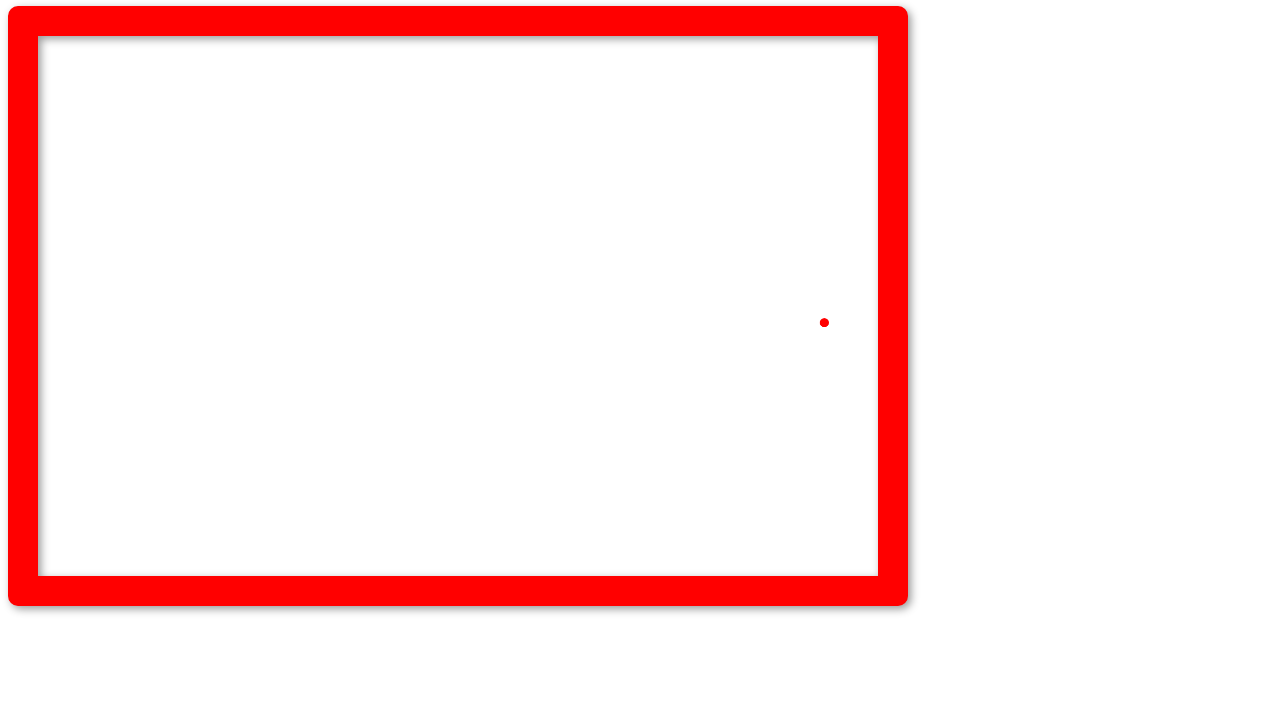
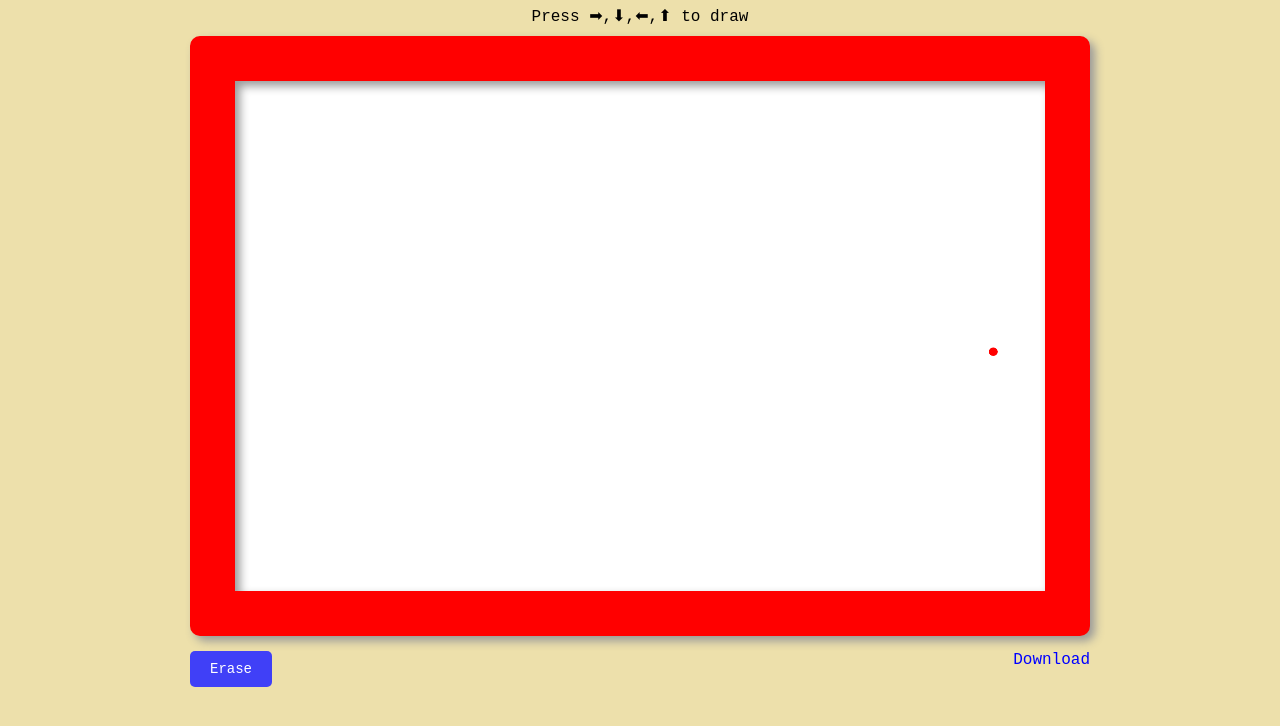
Before and after one commit to Varshit07/etch-a-sketch, a plain HTML site: page index.html in a window 1280 px wide. Shown: the part 74-800 px from the top of the page. Drawn offline with Linux system fonts and the light colour scheme.

Commit message:
added boundary checking, added downloa functionality

```diff
--- a/css/styles.css
+++ b/css/styles.css
@@ -6,11 +6,61 @@ html {
     box-sizing: border-box;
 }
 
+.title-of-the-page {
+    text-align: center;
+}
+
+body {
+    font-family: 'Courier New', Courier, monospace;
+    background: #ede0ab;
+}
+
 canvas {
-      border: 30px solid #ff0000;
+      border: 45px solid #ff0000;
       border-radius: 10px;
-      width: 900px;
+      display: block;
+      margin: auto;
+      width: 100%;
       height: 600px;
       background: #ffffff;
-      box-shadow: 3px 3px 8px #999999, 3px 3px 8px inset #999999;
+      box-shadow: 5px 5px 10px #999999, 5px 5px 10px inset #999999;
 }
+
+.canvas-container {
+    margin: 10px auto;
+    width: 900px;
+    /* text-align: center; */
+}
+
+.instructions {
+    text-align: center;
+}
+
+.interactions {
+    margin-top: 15px;
+}
+.button {
+    font-family: inherit;
+    font-size: 14px;
+    font-weight: 500;
+    padding: 10px 20px;
+    background: #4040f7;
+    color: #FFFFFF;
+    border: 0;
+    outline: none;
+    border-radius: 5px;
+    cursor: pointer;
+
+}
+
+
+.button:hover {
+    box-shadow: 0px 4px 8px #999999;
+}
+
+a {
+    text-decoration: none;
+    text-align: right;
+    color: blue;
+    float: right;
+}
--- a/index.html
+++ b/index.html
@@ -7,9 +7,24 @@
     <title>Etch-A-Sketch</title>
 </head>
 <body>
-    <div class="canvas-container">
-        <h1>Etch-A-Sketch</h1>
-        <canvas width="1800" height="1200" id="canvas-board"></canvas>
+    <h1 class="title-of-the-page">Etch-A-Sketch</h1>
+    <div class="instructions">Press ➡,⬇,⬅,⬆ to draw </div>
+        <div class="container">
+            <div class="canvas-container">
+                <canvas width="1800" height="1200" id="canvas-board">
+
+                </canvas>
+                <div class="interactions">
+                    <button class="reset button">
+                        Erase
+                    </button>
+                    <a href="#" class="download">
+                        Download
+                    </a>
+                </div>
+
+            </div>
+        </div>
     </div>
 
     <script type="text/javascript" src="script/script.js"></script>
--- a/script/script.js
+++ b/script/script.js
@@ -1,16 +1,17 @@
-console.log(`Hello, World!`);
 const canvas = document.querySelector('canvas');
-console.log(canvas);
+const MOVE_STEP = 20;
+// console.log(canvas);
 const ctx = canvas.getContext(`2d`);
-console.log(ctx);
+// console.log(ctx);
 const {width, height} = canvas;
 console.log(`${width} ${height}`);
 
 let x = Math.floor((Math.random() * width));
 let y = Math.floor((Math.random() * height));
-console.log(`x = ${x}, y = ${y}`);
+// console.log(`x = ${x}, y = ${y}`);
 
 let hue = 0;
+ctx.fillStyle = "#ffffff";
 ctx.strokeStyle = `hsl(${hue}, 100%, 50%)`;
 
 
@@ -24,35 +25,59 @@ ctx.lineTo(x,y);
 ctx.stroke();
 
 function handleKeyDown(event) {
-    console.log(event.key);
+    // console.log(event.key);
     if(event.key.includes(`Arrow`)) {
         event.preventDefault();
-        console.log(`Arrow key pressed ${event.key}`);
+        // console.log(`Arrow key pressed ${event.key}`);
         draw({key: event.key});
     }
 }
 
 function draw({key}) {
-    console.log(`In draw key = ${key}`);
+    // console.log(`In draw key = ${key}`);
 
-    ctx.strokeStyle = `hsl(${hue += 4}, 100%, 50%)`;
+    ctx.strokeStyle = `hsl(${hue += 5}, 100%, 50%)`;
+
     ctx.beginPath();
     ctx.moveTo(x, y);
     if(key === `ArrowUp`) {
-        y -= 10;
+        y -= (( x <= width && x >= 0 && y >= 0) ? MOVE_STEP : 0);
     }
     else if(key === `ArrowDown`) {
-        y += 10;
+        y += (( x <= width && x >= 0 && y <= height) ? MOVE_STEP : 0);
     }
     else if(key === `ArrowRight`) {
-        x += 10;
+        x += ((y >= 0 && y <= height && x <= width) ? MOVE_STEP: 0);
     }
     else if(key === `ArrowLeft`) {
-        x -= 10;
+        x -= ((y >= 0 && y <= height && x >= 0) ? MOVE_STEP: 0);
     }
 
+
+
+    ctx.lineTo(x,y);
+    ctx.stroke();
+
+    // console.log(`x = ${x}, y = ${y}`);
+}
+
+
+function clearCanvas() {
+    ctx.clearRect(0, 0, width, height);
+    ctx.beginPath();
+    x = Math.floor((Math.random() * width));
+    y = Math.floor((Math.random() * height));
+    ctx.strokeStyle = `hsl(0, 100%, 50%)`;
+    ctx.moveTo(x,y);
     ctx.lineTo(x,y);
     ctx.stroke();
 }
 
+function downloadImage() {
+    document.querySelector(`.download`).setAttribute('download', 'My_Etch_A_Sketch.png');
+    document.querySelector(`.download`).setAttribute('href', canvas.toDataURL("image/png").replace("image/png", "image/octet-stream"));
+    link.click();
+}
 window.addEventListener(`keydown`, handleKeyDown);
+document.querySelector(`.reset`).addEventListener(`click`, clearCanvas);
+document.querySelector(`.download`).addEventListener(`click`, downloadImage);
```
